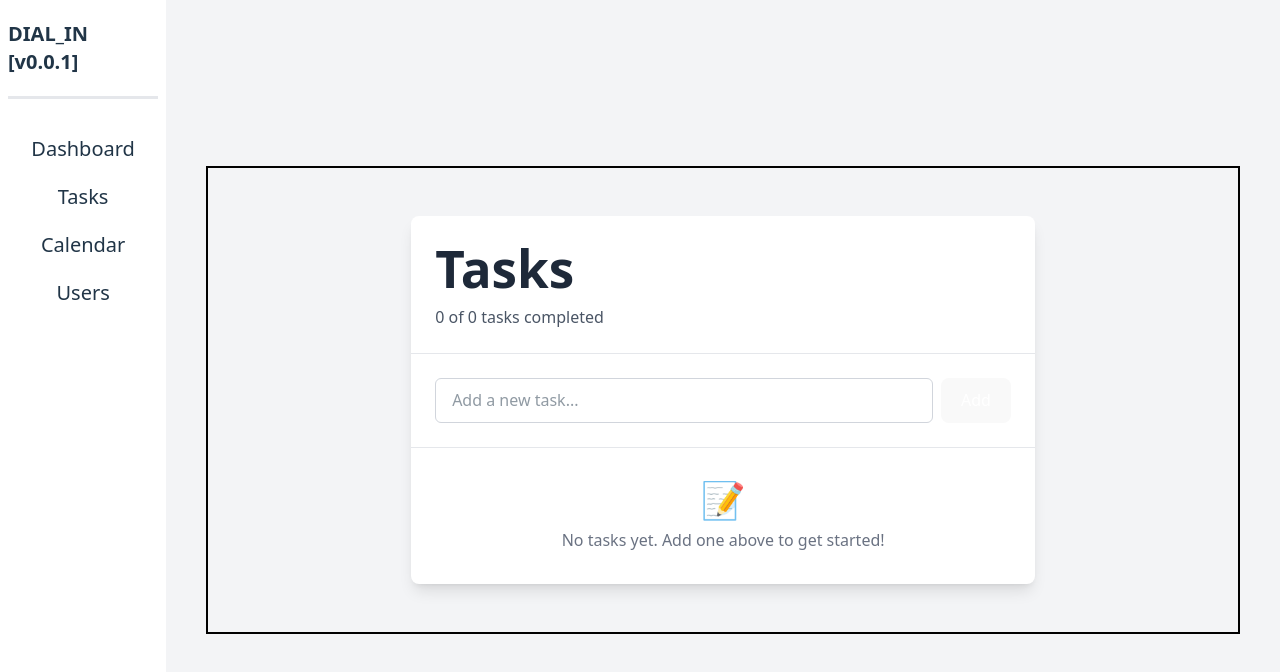
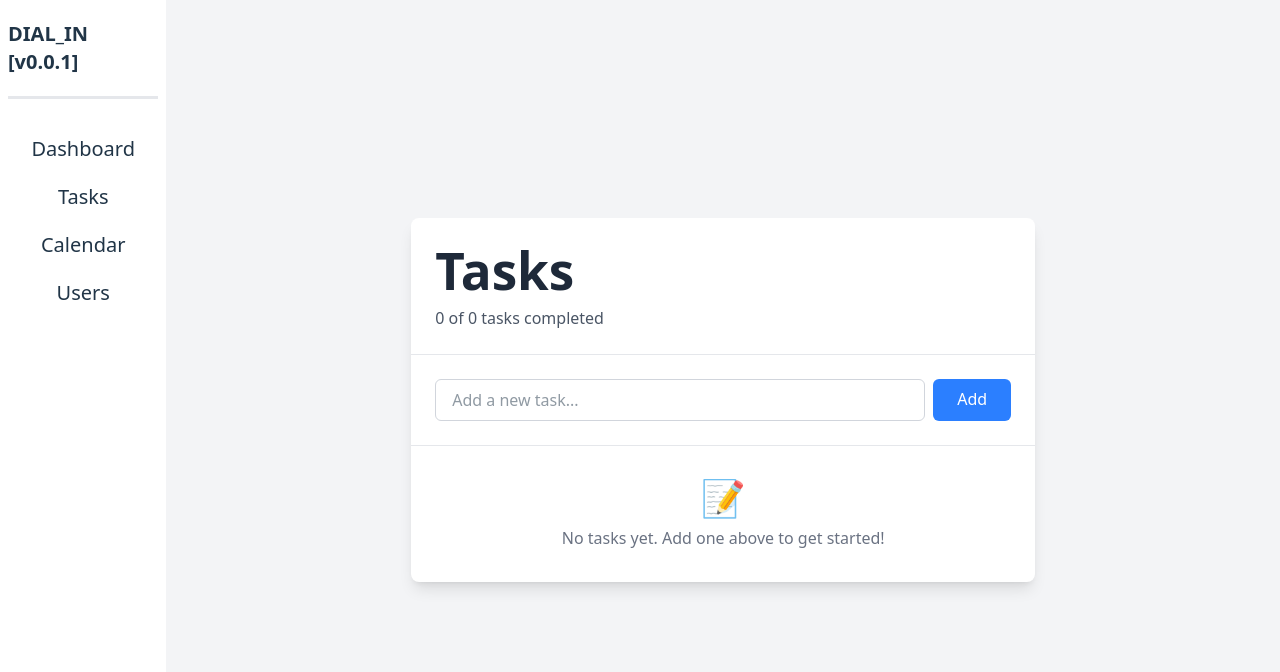
Before and after one commit to mike-coding/dial-in, a React (Vite) app in the folder front-end/: page / in a window 1280 px wide. Both pictures are taken after a click on the element "Tasks". Shown: the top 672 px of the page. Built offline with nearby package versions, Linux system fonts and the light colour scheme.

Commit message:
More of Fixes

```diff
--- a/front-end/src/App.tsx
+++ b/front-end/src/App.tsx
@@ -44,7 +44,7 @@ function App() {
   return (
     <div className="relative h-screen w-screen flex flex-row justify-center items-center bg-gray-100">
       <Drawer/>
-      <div className="BODY__ w-full flex flex-col items-center border-2 border-black mx-10 my-10 p-6">
+      <div className="BODY__ w-full flex flex-col items-center mx-10 my-10 p-6">
         {renderCurrentPage()}
       </div>
     </div>
--- a/front-end/src/components/Tasks.tsx
+++ b/front-end/src/components/Tasks.tsx
@@ -70,12 +70,12 @@ const Tasks: React.FC = () => {
               placeholder="Add a new task..."
               className="flex-1 px-4 py-2 border border-gray-300 rounded-md focus:outline-none focus:ring-2 focus:ring-blue-500 focus:border-transparent"
             />
-            <button
+            <div
               onClick={addTask}
-              className="px-6 py-2 bg-blue-500 text-white rounded-md hover:bg-blue-600 focus:outline-none focus:ring-2 focus:ring-blue-500 focus:ring-offset-2 transition-colors"
+              className="px-6 py-2 bg-blue-500 text-white rounded-md hover:bg-blue-600 focus:outline-none focus:ring-2 focus:ring-blue-500 focus:ring-offset-2 transition-colors cursor-pointer select-none"
             >
               Add
-            </button>
+            </div>
           </div>
         </div>
 
@@ -91,9 +91,9 @@ const Tasks: React.FC = () => {
               {tasks.map((task) => (
                 <li key={task.id} className="p-4 hover:bg-gray-50 transition-colors">
                   <div className="flex items-center gap-3">
-                    <button
+                    <div
                       onClick={() => toggleTask(task.id)}
-                      className={`w-5 h-5 rounded border-2 flex items-center justify-center transition-colors ${
+                      className={`w-5 h-5 rounded border-2 flex items-center justify-center transition-colors cursor-pointer select-none ${
                         task.completed
                           ? 'bg-green-500 border-green-500 text-white'
                           : 'border-gray-300 hover:border-green-400'
@@ -104,7 +104,7 @@ const Tasks: React.FC = () => {
                           <path fillRule="evenodd" d="M16.707 5.293a1 1 0 010 1.414l-8 8a1 1 0 01-1.414 0l-4-4a1 1 0 011.414-1.414L8 12.586l7.293-7.293a1 1 0 011.414 0z" clipRule="evenodd" />
                         </svg>
                       )}
-                    </button>
+                    </div>
 
                     <div className="flex-1 min-w-0">
                       <p className={`text-sm font-medium ${
@@ -119,15 +119,15 @@ const Tasks: React.FC = () => {
                       </p>
                     </div>
 
-                    <button
+                    <div
                       onClick={() => deleteTask(task.id)}
-                      className="text-red-400 hover:text-red-600 transition-colors p-1"
+                      className="text-red-400 hover:text-red-600 transition-colors p-1 cursor-pointer select-none"
                       aria-label="Delete task"
                     >
                       <svg className="w-4 h-4" fill="currentColor" viewBox="0 0 20 20">
                         <path fillRule="evenodd" d="M4.293 4.293a1 1 0 011.414 0L10 8.586l4.293-4.293a1 1 0 111.414 1.414L11.414 10l4.293 4.293a1 1 0 01-1.414 1.414L10 11.414l-4.293 4.293a1 1 0 01-1.414-1.414L8.586 10 4.293 5.707a1 1 0 010-1.414z" clipRule="evenodd" />
                       </svg>
-                    </button>
+                    </div>
                   </div>
                 </li>
               ))}
@@ -143,12 +143,12 @@ const Tasks: React.FC = () => {
                 {tasks.filter(task => !task.completed).length} remaining
               </span>
               {completedCount > 0 && (
-                <button
+                <div
                   onClick={clearCompleted}
-                  className="text-sm text-red-500 hover:text-red-700 transition-colors"
+                  className="text-sm text-red-500 hover:text-red-700 transition-colors cursor-pointer select-none"
                 >
                   Clear completed ({completedCount})
-                </button>
+                </div>
               )}
             </div>
           </div>
```
